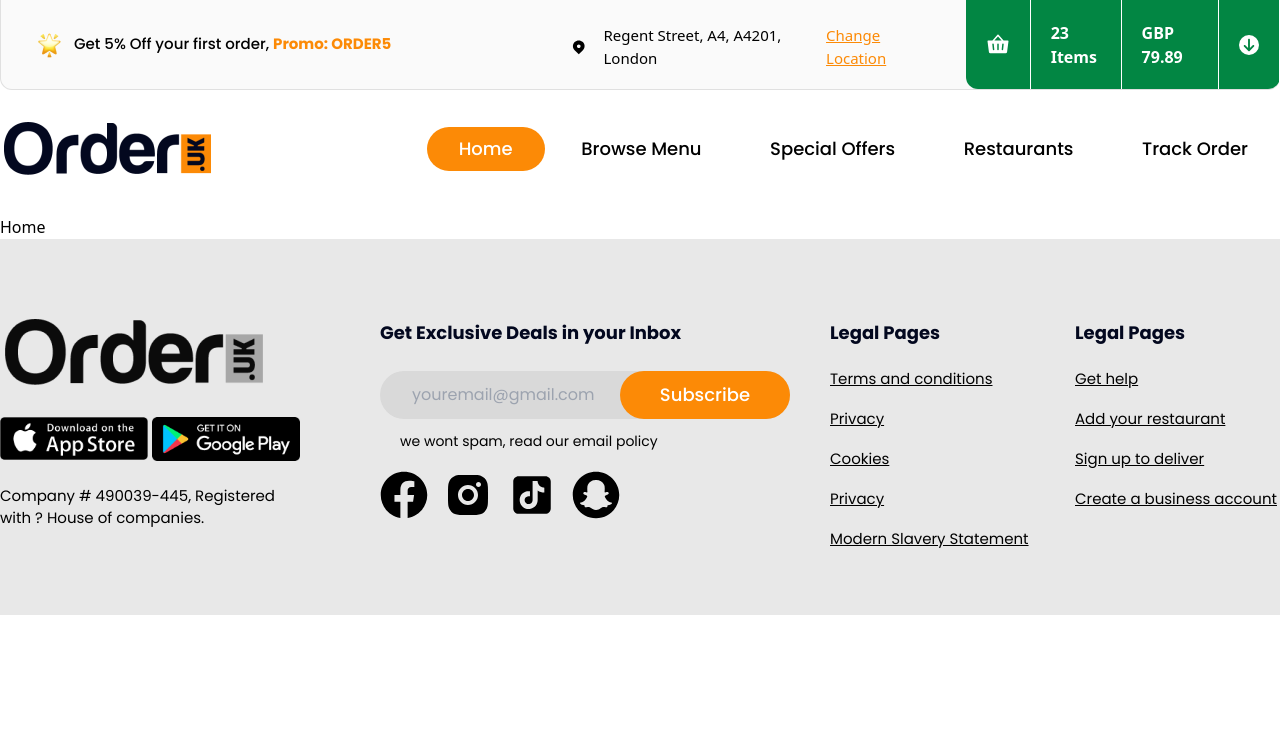
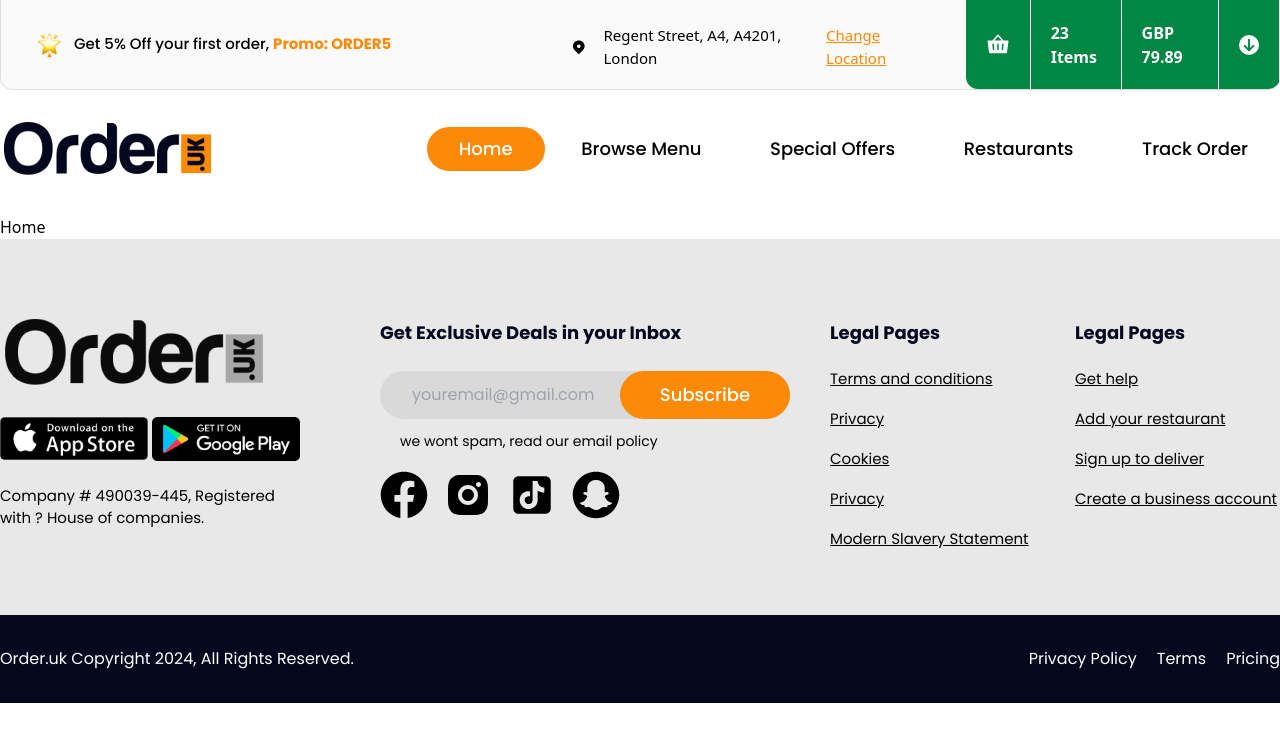
Before and after one commit to frontend-complex/food-ordering, a React (Vite) app: page / in a window 1280 px wide. Shown: the top 742 px of the page. Built offline with nearby package versions, Linux system fonts and the light colour scheme.

Commit message:
Main Layout Page [Footer] component update

```diff
--- a/src/components/shared/Footer/index.jsx
+++ b/src/components/shared/Footer/index.jsx
@@ -6,6 +6,7 @@ import FooterHeading from "../../ui/FooterHeading";
 import { RiInstagramFill } from "react-icons/ri";
 import { AiFillTikTok } from "react-icons/ai";
 import {
+  bottomFooterLinks,
   importantLinks,
   legalPages,
 } from "../../../constants/footerLinks.constant";
@@ -13,8 +14,10 @@ import { Link } from "react-router-dom";
 
 const Footer = () => {
   return (
-    <footer className=" bg-gray pt-20 pb-14 font-poppins">
-      <section className="flex flex-row container  gap-20 mx-auto">
+    <footer className=" font-poppins">
+      <section className="bg-gray pt-20  pb-14 ">
+        {" "}
+        <div className="flex flex-row container  gap-20 mx-auto">
           <div className="w-3/12  ">
             <img src={footerLogo} alt="" />
             <div className="flex flex-row mt-8 gap-1 w-full ">
@@ -83,6 +86,22 @@ const Footer = () => {
               </div>
             </div>
           </div>
+        </div>
+      </section>
+
+      <section className="bg-[#03081F] text-white    ">
+        <div className="container mx-auto flex flex-row items-center justify-between py-8">
+          <div className="">
+            <p className="">Order.uk Copyright 2024, All Rights Reserved.</p>
+          </div>
+          <div className="flex flex-row gap-5 items-center text-white">
+            {bottomFooterLinks.map((item) => (
+              <Link className="" to={item.path} key={item.id}>
+                {item.title}
+              </Link>
+            ))}
+          </div>
+        </div>
       </section>
     </footer>
   );
--- a/src/constants/footerLinks.constant.js
+++ b/src/constants/footerLinks.constant.js
@@ -11,13 +11,16 @@ const importantLinks = [
   { id: 2, title: "Add your restaurant", path: "/add-restaurant" },
   { id: 3, title: "Sign up to deliver ", path: "/sign-up" },
   {
-    id: 3,
+    id: 4,
     title: "Create a business account ",
     path: "/create-business-account",
   },
 ];
 
+const bottomFooterLinks = [
+  { id: 1, title: "Privacy Policy", path: "/help" },
+  { id: 2, title: "Terms", path: "/add-restaurant" },
+  { id: 3, title: "Pricing", path: "/sign-up" },
+];
 
-export {
-    legalPages, importantLinks
-}
+export { legalPages, importantLinks, bottomFooterLinks };
```
Lines whose indentation alone changed are shown as unchanged.
